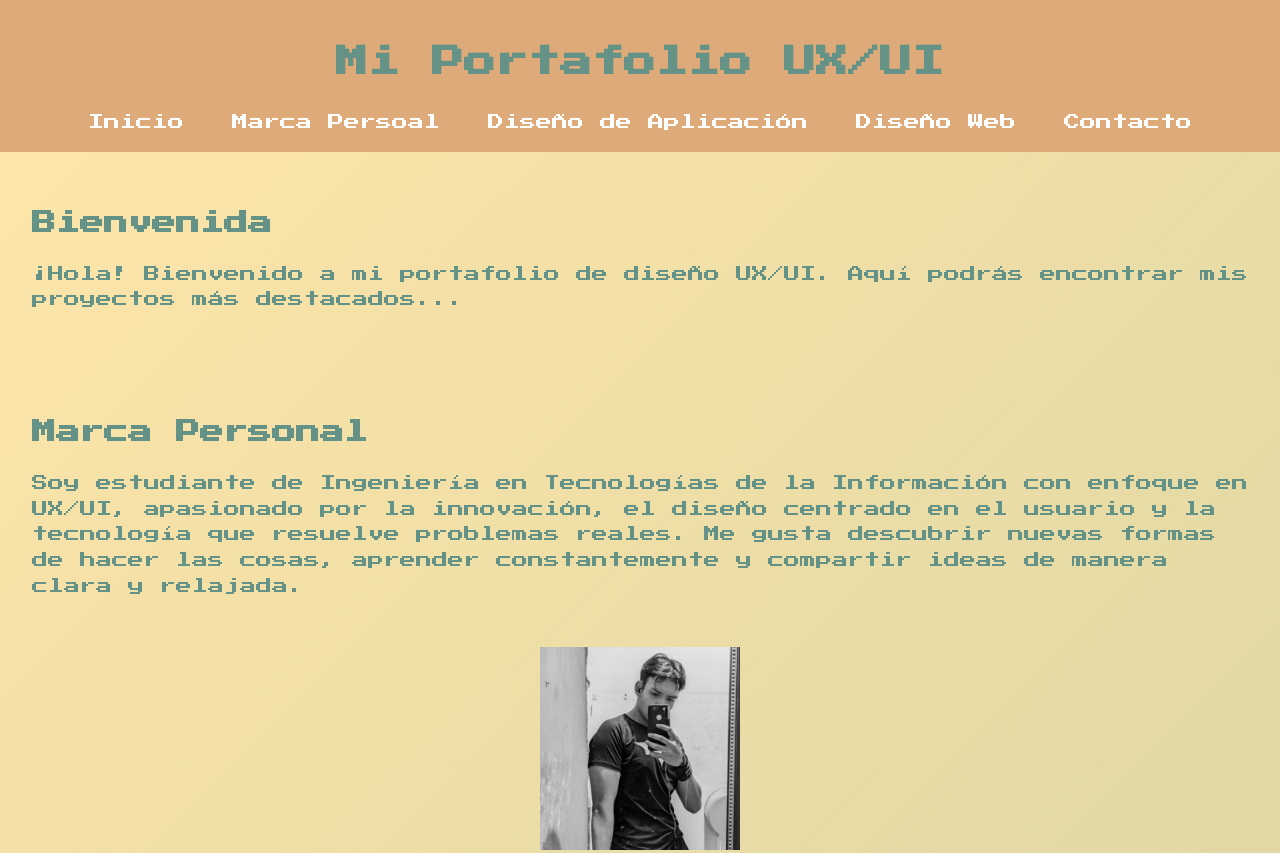
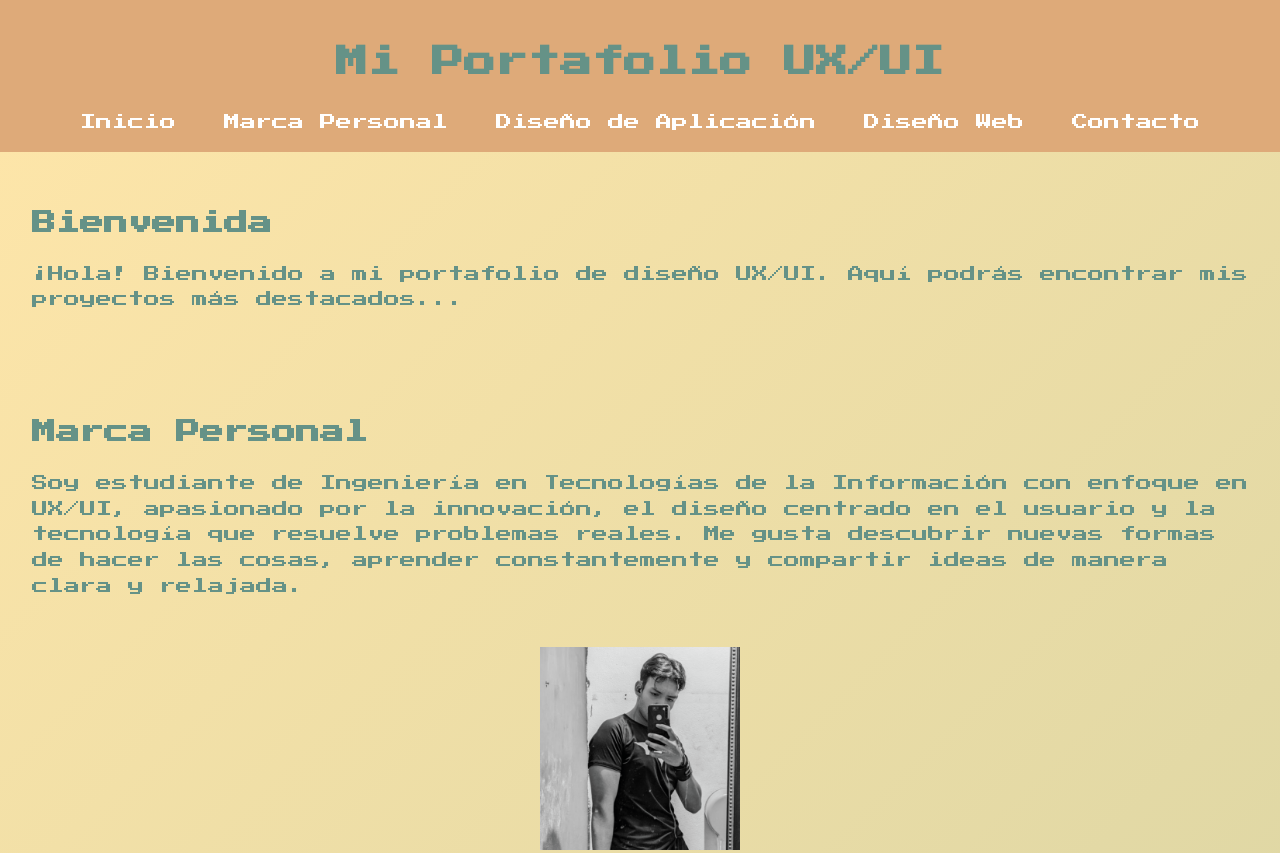
Before and after one commit to Zwtzi/NutriVision, a plain HTML site: page index.html in a window 1280 px wide. Shown: the top 853 px of the page. Drawn offline with Linux system fonts and the light colour scheme.

Commit message:
Update index.html

```diff
--- a/index.html
+++ b/index.html
@@ -106,7 +106,7 @@
     <h1>Mi Portafolio UX/UI</h1>
     <nav>
       <a href="#bienvenida">Inicio</a>
-      <a href="#marca">Marca Persoal</a>
+      <a href="#marca">Marca Personal</a>
       <a href="#app">Diseño de Aplicación</a>
       <a href="#web">Diseño Web</a>
       <a href="#contacto">Contacto</a>
```
